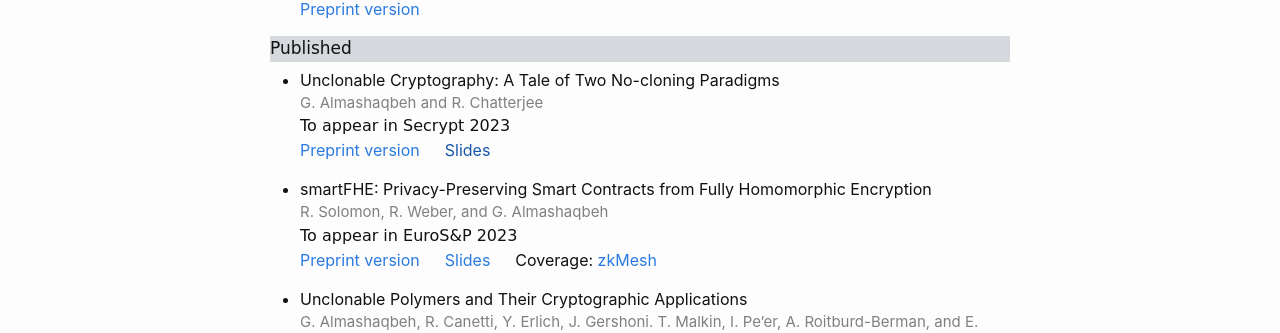
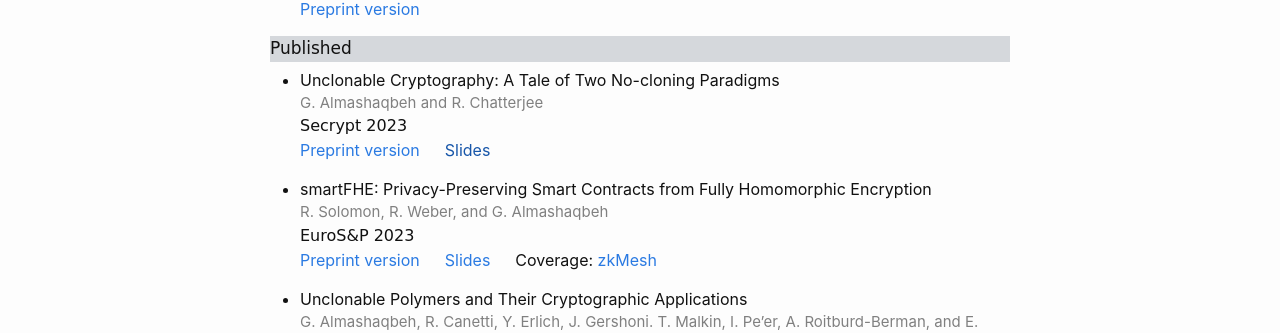
Before and after one commit to GhadaAlmashaqbeh/GhadaAlmashaqbeh.github.io, a Jekyll site: the page built from 02-publications.md, in a window 1280 px wide. Shown: the part 366-699 px from the top of the page. Built offline with Jekyll 4.4.1, drawn with Linux system fonts in a browser that asks for light colours.

Commit message:
edit talks

```diff
--- a/02-publications.md
+++ b/02-publications.md
@@ -22,12 +22,12 @@ A selected list based on my current research interests. Check [here](https://sch
 
 * Unclonable Cryptography: A Tale of Two No-cloning Paradigms<br/>
   <div style="color:grey; font-size:15px;">G. Almashaqbeh and R. Chatterjee</div>
-  <div style="font-family: 'Comic Sans MS';">To appear in Secrypt 2023</div>
+  <div style="font-family: 'Comic Sans MS';">Secrypt 2023</div>
   [Preprint version](https://eprint.iacr.org/2023/702) &emsp; [Slides]()
 
 * smartFHE: Privacy-Preserving Smart Contracts from Fully Homomorphic Encryption<br/>
   <div style="color:grey; font-size:15px;">R. Solomon, R. Weber, and G. Almashaqbeh</div>
-  <div style="font-family: 'Comic Sans MS';">To appear in EuroS&P 2023</div>
+  <div style="font-family: 'Comic Sans MS';">EuroS&P 2023</div>
   [Preprint version](https://eprint.iacr.org/2021/133) &emsp; [Slides](../slides/smartfhe.pdf) &emsp; Coverage: [zkMesh](https://zkmesh.substack.com/p/zkmesh-feb-2021-recap?s=r)
 
 * Unclonable Polymers and Their Cryptographic Applications<br/>
```
Also changed, not shown: 1 other file.
